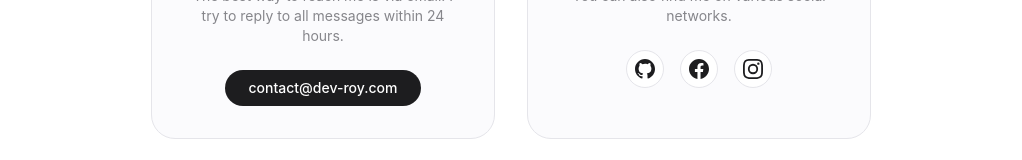
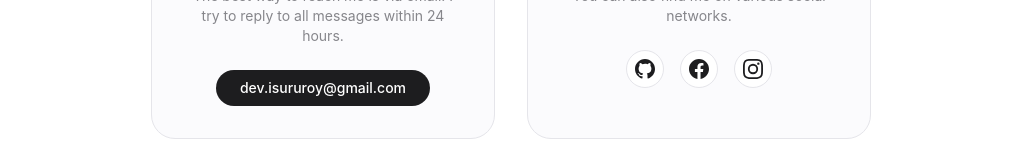
Before and after one commit to Dev-isururoy/dev-roy-personal-space, a Next.js app: page /contact in a window 1280 px wide. Shown: the part 469-629 px from the top of the page, without its empty margins (129-1151 px from the left). Built offline with nearby package versions, Linux system fonts and the light colour scheme.

Commit message:
Update contact email to dev.isururoy@gmail.com

```diff
--- a/src/app/about/page.tsx
+++ b/src/app/about/page.tsx
@@ -47,7 +47,7 @@ export default function AboutPage() {
         <p className="text-muted">Feel free to reach out for collaborations or just a friendly chat.</p>
         <div className="flex space-x-4">
           <a
-            href="mailto:contact@dev-roy.com"
+            href="mailto:dev.isururoy@gmail.com"
             className="flex items-center space-x-2 px-5 py-3 bg-foreground text-background rounded-full hover:bg-foreground/90 transition-colors font-medium text-sm"
           >
             <Mail className="w-4 h-4" />
--- a/src/app/contact/page.tsx
+++ b/src/app/contact/page.tsx
@@ -25,10 +25,10 @@ export default function ContactPage() {
             The best way to reach me is via email. I try to reply to all messages within 24 hours.
           </p>
           <a
-            href="mailto:contact@dev-roy.com"
+            href="mailto:dev.isururoy@gmail.com"
             className="px-6 py-2 bg-foreground text-background font-medium rounded-full text-sm hover:bg-foreground/90 transition-colors"
           >
-            contact@dev-roy.com
+            dev.isururoy@gmail.com
           </a>
         </div>
 
--- a/src/app/page.tsx
+++ b/src/app/page.tsx
@@ -77,7 +77,7 @@ export default function Home() {
     },
     {
       label: "Email",
-      href: "mailto:contact@dev-roy.com",
+      href: "mailto:dev.isururoy@gmail.com",
       icon: <Mail className="w-5 h-5" />,
       color: "hover:text-accent",
     },
--- a/src/app/portfolio/page.tsx
+++ b/src/app/portfolio/page.tsx
@@ -168,7 +168,7 @@ export default function PortfolioPage() {
         </p>
         <div className="flex items-center justify-center gap-3 flex-wrap">
           <a
-            href="mailto:contact@dev-roy.com"
+            href="mailto:dev.isururoy@gmail.com"
             className="inline-flex items-center gap-2 px-6 py-2.5 bg-foreground text-background rounded-full font-semibold text-sm hover:bg-foreground/90 transition-all"
           >
             Get in Touch
--- a/src/components/AuthorBox.tsx
+++ b/src/components/AuthorBox.tsx
@@ -46,7 +46,7 @@ export function AuthorBox({ author = "Isuru Roy" }: { author?: string }) {
             </svg>
           </a>
           <a
-            href="mailto:contact@dev-roy.com"
+            href="mailto:dev.isururoy@gmail.com"
             className="p-2 bg-background border border-border rounded-full hover:border-accent hover:text-accent transition-colors"
           >
             <Mail className="w-4 h-4" />
--- a/src/components/Footer.tsx
+++ b/src/components/Footer.tsx
@@ -30,7 +30,7 @@ export function Footer() {
             <svg className="w-5 h-5" viewBox="0 0 24 24" fill="none" stroke="currentColor" strokeWidth="2" strokeLinecap="round" strokeLinejoin="round"><path d="M15 22v-4a4.8 4.8 0 0 0-1-3.03c3.15-.38 6.5-1.4 6.5-7.1a5.1 5.1 0 0 0-1.5-3.8 4.7 4.7 0 0 0 .1-3.6s-1.2-.4-3.9 1.5a13.3 13.3 0 0 0-7 0C6.2 1.1 5 1.5 5 1.5a4.7 4.7 0 0 0 .1 3.6 5.1 5.1 0 0 0-1.5 3.8c0 5.7 3.3 6.7 6.5 7.1a4.8 4.8 0 0 0-1 3.03v4"/><path d="M9 20c-5 1.5-5-2.5-7-3"/></svg>
           </a>
           <a
-            href="mailto:contact@dev-roy.com"
+            href="mailto:dev.isururoy@gmail.com"
             className="text-muted hover:text-foreground transition-colors"
             aria-label="Email"
           >
```
